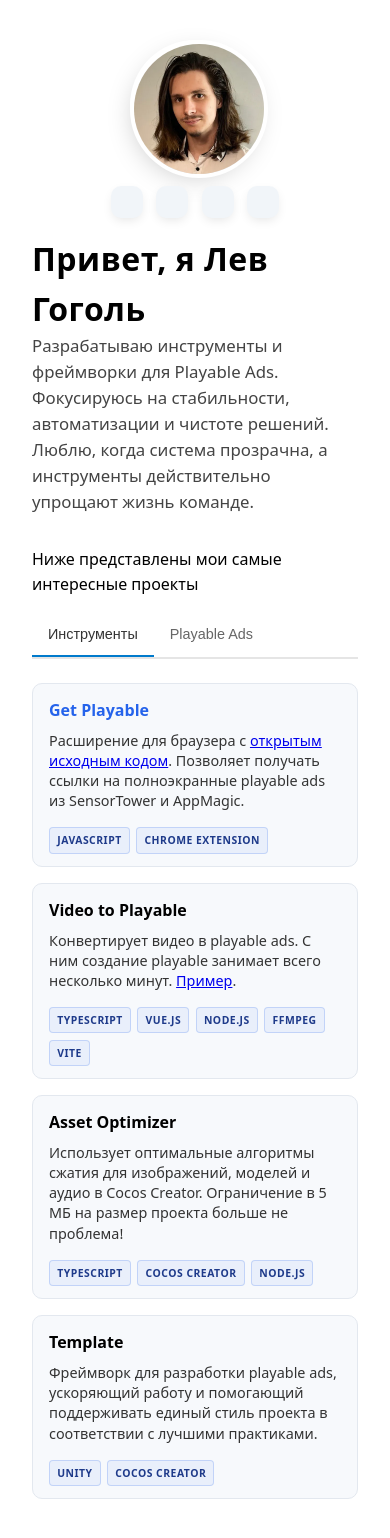
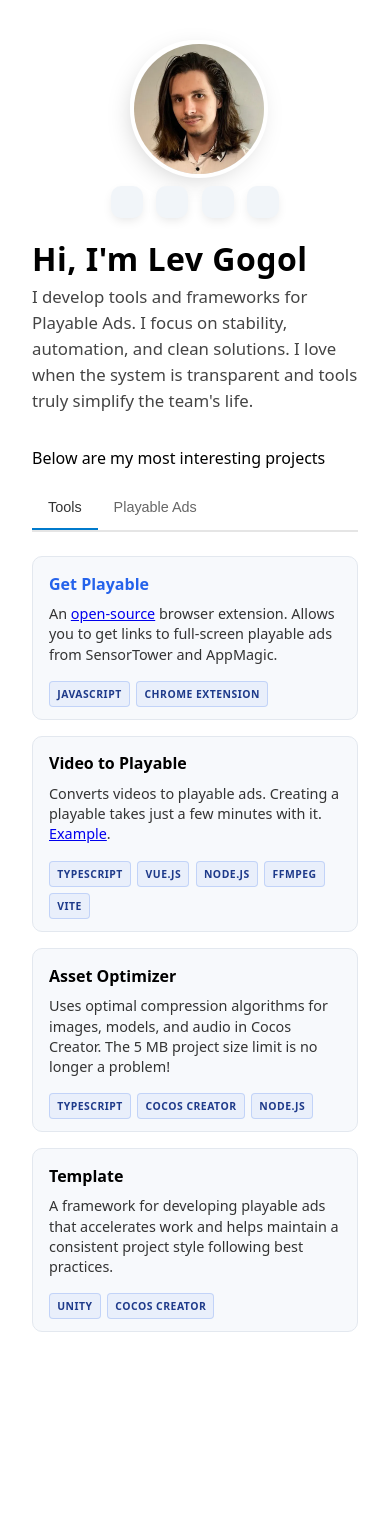
Before and after one commit to LevGogol/LevGogol.github.io, a Vue app: page / in a window 390 px wide. After the commit the page ends 1372 px from the top, so only its background shows below. Built offline with nearby package versions, Linux system fonts and the light colour scheme; some icons are missing.

Commit message:
feat: translate to english

```diff
--- a/package.json
+++ b/package.json
@@ -18,7 +18,8 @@
   },
   "dependencies": {
     "@iconify/vue": "^4.3.0",
-    "vue": "^3.5.22"
+    "vue": "^3.5.22",
+    "vue-i18n": "^9.14.5"
   },
   "devDependencies": {
     "@tsconfig/node22": "^22.0.2",
--- a/src/App.vue
+++ b/src/App.vue
@@ -2,20 +2,14 @@
 import TabsContainer from './components/TabsContainer.vue'
 import SiteAvatar from './components/Avatar.vue'
 import SocialLinks from './components/SocialLinks.vue'
+import Greeting from './components/Greeting.vue'
 </script>
 
 <template>
   <main class="container">
     <SiteAvatar src="/levgogol.webp" />
     <SocialLinks class="social" />
-
-    <h1>Привет, я Лев Гоголь</h1>
-    <p class="lead">
-      Разрабатываю инструменты и фреймворки для Playable Ads. Фокусируюсь на стабильности,
-      автоматизации и чистоте решений. Люблю, когда система прозрачна, а инструменты действительно
-      упрощают жизнь команде.
-    </p>
-    <p>Ниже представлены мои самые интересные проекты</p>
+    <Greeting />
     <TabsContainer />
   </main>
 </template>
@@ -41,26 +35,13 @@ import SocialLinks from './components/SocialLinks.vue'
     sans-serif;
   line-height: 1.55;
 }
-h1 {
-  font-size: 2.4rem;
-  margin: 1rem 0 0;
-  letter-spacing: 0.5px;
-}
-.lead {
-  font-size: 1.05rem;
-  color: #444;
-  margin-top: 0;
-  margin-bottom: 2rem;
-}
 
 .social {
   justify-content: center;
   margin-top: 1rem;
 }
+
 @media (max-width: 560px) {
-  h1 {
-    font-size: 2rem;
-  }
   .container {
     margin: 2.5rem auto;
   }
--- /dev/null
+++ b/src/components/Greeting.vue
@@ -0,0 +1,31 @@
+<template>
+  <div class="greeting">
+    <h1>Hi, I'm Lev Gogol</h1>
+    <p class="lead">
+      I develop tools and frameworks for Playable Ads. I focus on stability, automation, and clean
+      solutions. I love when the system is transparent and tools truly simplify the team's life.
+    </p>
+    <p>Below are my most interesting projects</p>
+  </div>
+</template>
+
+<style scoped>
+h1 {
+  font-size: 2.4rem;
+  margin: 1rem 0 0;
+  letter-spacing: 0.5px;
+}
+
+.lead {
+  font-size: 1.05rem;
+  color: #444;
+  margin-top: 0;
+  margin-bottom: 2rem;
+}
+
+@media (max-width: 560px) {
+  h1 {
+    font-size: 2rem;
+  }
+}
+</style>
--- a/src/components/TabsContainer.vue
+++ b/src/components/TabsContainer.vue
@@ -6,7 +6,7 @@ import ToolsList from './ToolsList.vue'
 const activeTab = ref('tools')
 
 const tabs = [
-  { id: 'tools', label: 'Инструменты' },
+  { id: 'tools', label: 'Tools' },
   { id: 'playables', label: 'Playable Ads' },
 ]
 
--- a/src/data/playables.json
+++ b/src/data/playables.json
@@ -1,13 +1,13 @@
 [
   {
     "title": "World of Artillery",
-    "description": "Интригующая кастомизация машины для артиллерийских боёв",
+    "description": "Intriguing vehicle customization for artillery battles",
     "link": "/playables/world-of-artillery-02.html",
     "tech": ["Cocos Creator", "3D"]
   },
   {
-    "title": "Bottle",
-    "description": "Увлекательный логический пазл с красивым блестящим шейдером",
+    "title": "Get Color",
+    "description": "Engaging logic puzzle with beautiful shimmering shader",
     "link": "/playables/BottleLongV4.html",
     "tech": ["Cocos Creator", "2D"]
   }
--- a/src/data/tools.json
+++ b/src/data/tools.json
@@ -1,23 +1,23 @@
 [
   {
     "title": "Get Playable",
-    "description": "Расширение для браузера с <a href=\"https://github.com/LevGogol/get_playable\" target=\"_blank\" rel=\"noopener\">открытым исходным кодом</a>. Позволяет получать ссылки на полноэкранные playable ads из SensorTower и AppMagic.",
+    "description": "An <a href=\"https://github.com/LevGogol/get_playable\" target=\"_blank\" rel=\"noopener\">open-source</a> browser extension. Allows you to get links to full-screen playable ads from SensorTower and AppMagic.",
     "technologies": ["javascript", "chrome extension"],
     "link": "https://chromewebstore.google.com/detail/get-playable/ihcleanhlnbbgodmgjcjoklpeckmhaop"
   },
   {
     "title": "Video to Playable",
-    "description": "Конвертирует видео в playable ads. С ним создание playable занимает всего несколько минут. <a href=\"https://appmagic.rocks/api/v2/dmint/proxy/mraid-proxy.dmint.dev/4/41/419/4192/4192c/4192c3/4192c3c1-e01d-4d03-b78e-5c9c408de974/index.html\" target=\"_blank\" rel=\"noopener\">Пример</a>.",
+    "description": "Converts videos to playable ads. Creating a playable takes just a few minutes with it. <a href=\"https://appmagic.rocks/api/v2/dmint/proxy/mraid-proxy.dmint.dev/4/41/419/4192/4192c/4192c3/4192c3c1-e01d-4d03-b78e-5c9c408de974/index.html\" target=\"_blank\" rel=\"noopener\">Example</a>.",
     "technologies": ["TypeScript", "Vue.js", "Node.js", "FFmpeg", "Vite"]
   },
   {
     "title": "Asset Optimizer",
-    "description": "Использует оптимальные алгоритмы сжатия для изображений, моделей и аудио в Cocos Creator. Ограничение в 5 МБ на размер проекта больше не проблема!",
+    "description": "Uses optimal compression algorithms for images, models, and audio in Cocos Creator. The 5 MB project size limit is no longer a problem!",
     "technologies": ["TypeScript", "Cocos Creator", "Node.js"]
   },
   {
     "title": "Template",
-    "description": "Фреймворк для разработки playable ads, ускоряющий работу и помогающий поддерживать единый стиль проекта в соответствии с лучшими практиками.",
+    "description": "A framework for developing playable ads that accelerates work and helps maintain a consistent project style following best practices.",
     "technologies": ["Unity", "Cocos Creator"]
   }
 ]
```
Also changed, not shown: 1 other file (tests, documents, lock files or other folders).
